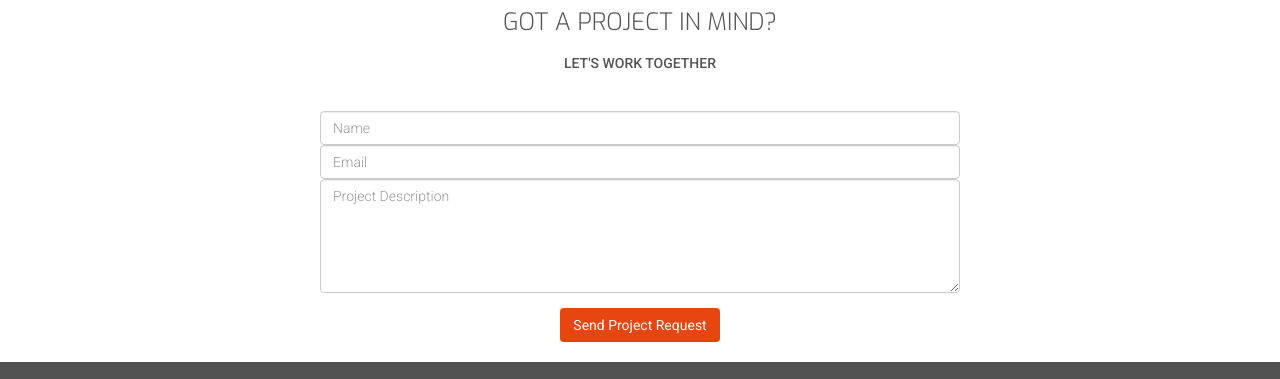
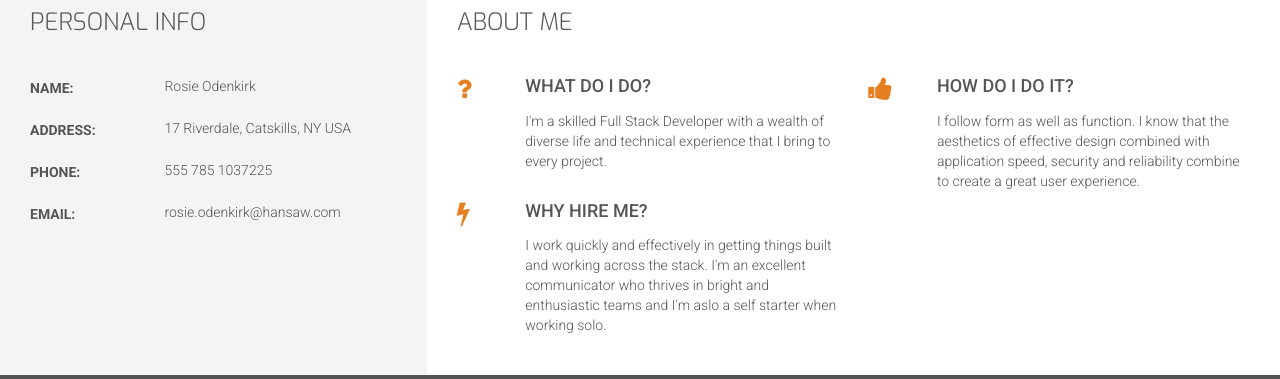
Before and after one commit to Tom1358/online_cv_website, a plain HTML site: page index.html in a window 1280 px wide. Shown: the part 377-756 px from the top of the page. Drawn offline with nearby package versions, Linux system fonts and the light colour scheme.

```diff
--- a/index.html
+++ b/index.html
@@ -1,6 +1,5 @@
 <!DOCTYPE html>
 <html lang="en-US">
-
 <head>
     <meta charset="utf-8">
     <meta name="viewport" content="width=device-width, initial-scale=1">
@@ -11,7 +10,6 @@
     <link rel="stylesheet" href="https://cdnjs.cloudflare.com/ajax/libs/hover.css/2.1.1/css/hover-min.css" type="text/css" />
     <link rel="stylesheet" href="assets/css/style.css" type="text/css" />
 </head>
-
 <body>
     <header class="container-fluid">
         <div class="row">
@@ -36,13 +34,13 @@
                         <li class="col-xs-6 col-sm-2 ui-menu-color-contact menuitem">
                             <a href="contact.html" class="hvr-sweep-to-bottom"><i class=" fa fa-commenting-o" aria-hidden="true"></i><span>Contact</span></a>
                         </li>
-                        <li class="col-xs-6 col-sm-2 ui-menu-color-interests menuitem">
+                        <li class="col-xs-6 col-sm-2 ui-menu-color-interests menuitem ">
                             <a href="interests.html" class="hvr-sweep-to-bottom"><i class="fa fa-users" aria-hidden="true"></i><span>Interests</span></a>
                         </li>
-                        <li class="col-xs-6 col-sm-2 ui-menu-color-github menuitem">
+                        <li class="col-xs-6 col-sm-2 ui-menu-color-github menuitem ">
                             <a href="github.html" class="hvr-sweep-to-bottom"><i class="fa fa-github" aria-hidden="true"></i><span>GitHub</span></a>
                         </li>
-                        <li class="col-xs-6 col-sm-2 ui-menu-color-download menuitem">
+                        <li class="col-xs-6 col-sm-2 ui-menu-color-download menuitem ">
                             <a href="assets/cv/sample-cv.pdf" target="_blank" class="hvr-sweep-to-bottom"><i class="fa fa-download" aria-hidden="true"></i><span>Download CV</span></a>
                         </li>
                     </ul>
@@ -51,49 +49,123 @@
         </div>
     </header>
     <section class="container-fluid">
-        <div class="row bg-color-contact">
-            <div>
-                <h3 class="contact-heading uppercase text-center">Got a project in mind?</h3>
-                <h5 class="uppercase text-center">Let's work together</h5>
+        <div class="row row-table">
+            <div class="col-xs-12 col-sm-12 col-md-4 bg-color-personal-info section-column">
+                <div class="row">
+                    <div class="col-md-12">
+                        <h3 class="section-heading uppercase">Personal Info</h3>
+                    </div>
+                </div>
+                <div class="personal-info-item">
+                    <div class="key">
+                        <p class="uppercase">Name:</p>
+                    </div>
+                    <div class="value">
+                        <p>Rosie Odenkirk</p>
+                    </div>
+                </div>
+                <div class="personal-info-item">
+                    <div class="key">
+                        <p class="uppercase">Address:</p>
+                    </div>
+                    <div class="value">
+                        <p>17 Riverdale, Catskills, NY USA</p>
+                    </div>
+                </div>
+                <div class="personal-info-item">
+                    <div class="key">
+                        <p class="uppercase">Phone:</p>
+                    </div>
+                    <div class="value">
+                        <p>555 785 1037225</p>
+                    </div>
+                </div>
+                <div class="personal-info-item">
+                    <div class="key">
+                        <p class="uppercase">Email:</p>
+                    </div>
+                    <div class="value">
+                        <p>rosie.odenkirk@hansaw.com</p>
+                    </div>
+                </div>
             </div>
-            <div class="center-form">
-                <form>
-                <input type="text" name="name" class="form-control" id="fullname" placeholder="Name" required/>
-                <input type="text" name="emailaddress" class="form-control" id="emailaddress" placeholder="Email" required/>
-                <textarea rows="5" name="projectsummary" class="form-control" id="projectsummary" placeholder="Project Description" required></textarea>
-                <button type="submit" class="btn btn-secondary center-block">Send Project Request</button>
-                </form>
+            <div class="col-xs-12 col-sm-12 col-md-8 bg-color-three-reasons section-column">
+                <div class="row">
+                    <div class="col-md-12">
+                        <h3 class="section-heading uppercase"> About Me</h3>
+                    </div>
+                </div>
+                <div class="row">
+                    <div class="col-xs-10 col-xs-offset-1 col-sm-offset-0 col-sm-4 col-md-6">
+                        <div class="row">
+                            <div class="col-xs-2 col-sm-2  col-md-2">
+                                <i class="three-reasons-icon fa fa-question" aria-hidden="true"></i>
+                            </div>
+                            <div class="col-xs-10 col-sm-10">
+                                <h4 class="three-reasons-heading uppercase">What do I do?</h4>
+                                <p>
+                                    I'm a skilled Full Stack Developer with a wealth of diverse life and technical experience that I bring to every project.
+                                </p>
+                            </div>
+                        </div>
+                    </div>
+                    <div class="col-xs-10 col-xs-offset-1 col-sm-offset-0 col-sm-4 col-md-6">
+                        <div class="row">
+                            <div class="col-xs-2 col-sm-2  col-md-2">
+                                <i class="three-reasons-icon fa fa-thumbs-up" aria-hidden="true"></i>
+                            </div>
+                            <div class="col-xs-10 col-sm-10">
+                                <h4 class="three-reasons-heading uppercase">How do I do it?</h4>
+                                <p>
+                                    I follow form as well as function. I know that the aesthetics of effective design combined with application speed, security and reliability combine to create a great user experience.
+                                </p>
+                            </div>
+                        </div>
+                    </div>
+                    <div class="col-xs-10 col-xs-offset-1 col-sm-offset-0 col-sm-4 col-md-6">
+                        <div class="row">
+                            <div class="col-xs-2 col-sm-2  col-md-2">
+                                <i class="three-reasons-icon fa fa-bolt" aria-hidden="true"></i>
+                            </div>
+                            <div class="col-xs-10 col-sm-10">
+                                <h4 class="three-reasons-heading uppercase">Why hire me?</h4>
+                                <p>
+                                    I work quickly and effectively in getting things built and working across the stack. I'm an excellent communicator who thrives in bright and enthusiastic teams and I'm aslo a self starter when working solo.
+                                </p>
+                            </div>
+                        </div>
+                    </div>
+                </div>
             </div>
         </div>
     </section>
-    <footer class="container-fluid">
-        <div id="footer-details" class="row">
-            <div class="col-sm-4">
-                <h5 class="uppercase general-sub">About</h5>
-                <p class="inline-block">
+    <footer class="container-fluid ">
+        <div id="footer-details" class="row ">
+            <div class="col-sm-4 ">
+                <h5 class="uppercase general-sub ">About</h5>
+                <p class="inline-block ">
                     Full Stack Web Developer. Skilled in everything from HTML to Heroku. The capacity for structural and design thinking.
                 </p>
             </div>
-            <div class="col-sm-4">
-                <h5 class="uppercase general-sub">Download My CV</h5>
-                <p class="inline-block">
+            <div class="col-sm-4 ">
+                <h5 class="uppercase general-sub ">Download My CV</h5>
+                <p class="inline-block ">
                     Need a printable version of my CV? Download it here.
-                    <a href="assets/cv/sample-cv.pdf" target="_blank" class="cv-pdf"><i class="fa fa-download" aria-hidden="true"></i></a>
+                    <a href="assets/cv/sample-cv.pdf" target="_blank" class="cv-pdf "><i class="fa fa-download" aria-hidden="true"></i></a>
                 </p>
             </div>
-            <div class="col-sm-4">
-                <h5 class="uppercase general-sub">MySocial</h5>
-                <ul class="list-inline social-links">
-                    <li><a target="_blank" href="#"><i class="fa fa-facebook"></i></a></li>
-                    <li><a target="_blank" href="#"><i class="fa fa-twitter"></i></a></li>
-                    <li><a target="_blank" href="#"><i class="fa fa-linkedin"></i></a></li>
-                    <li><a target="_blank" href="#"><i class="fa fa-pinterest"></i></a></li>
-                    <li><a target="_blank" href="#"><i class="fa fa-instagram"></i></a></li>
-                    <li><a target="_blank" href="#"><i class="fa fa-youtube"></i></a></li>
+            <div class="col-sm-4 ">
+                <h5 class="uppercase general-sub ">MySocial</h5>
+                <ul class="list-inline social-links ">
+                    <li><a target="_blank" href="# "><i class="fa fa-facebook "></i></a></li>
+                    <li><a target="_blank" href="# "><i class="fa fa-twitter "></i></a></li>
+                    <li><a target="_blank" href="# "><i class="fa fa-linkedin "></i></a></li>
+                    <li><a target="_blank" href="# "><i class="fa fa-pinterest "></i></a></li>
+                    <li><a target="_blank" href="# "><i class="fa fa-instagram "></i></a></li>
+                    <li><a target="_blank" href="# "><i class="fa fa-youtube "></i></a></li>
                 </ul>
             </div>
         </div>
     </footer>
 </body>
-
 </html>
```
Also changed, not shown: assets/js/github-information.js (added, +12 -0 lines), github.html (+2 -1 lines), assets/css/loader.gif (added).
